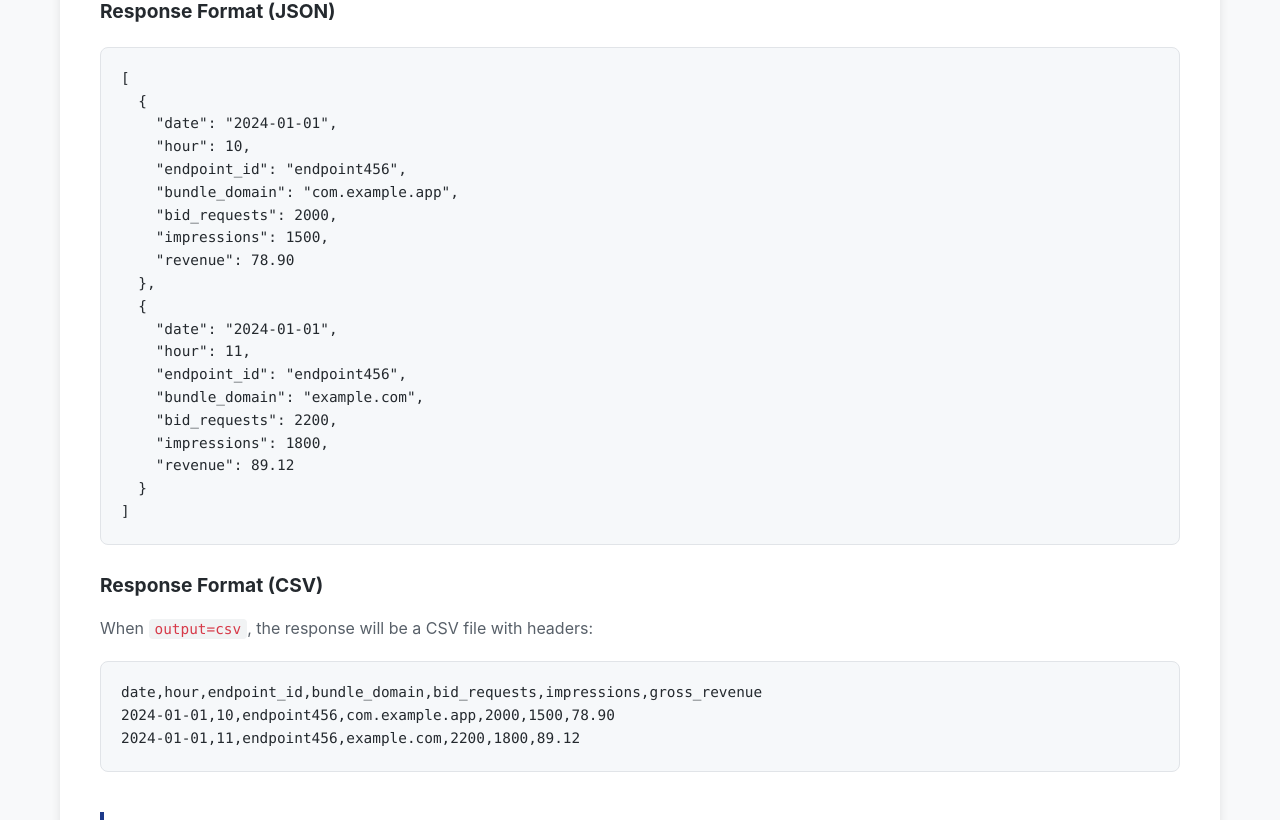
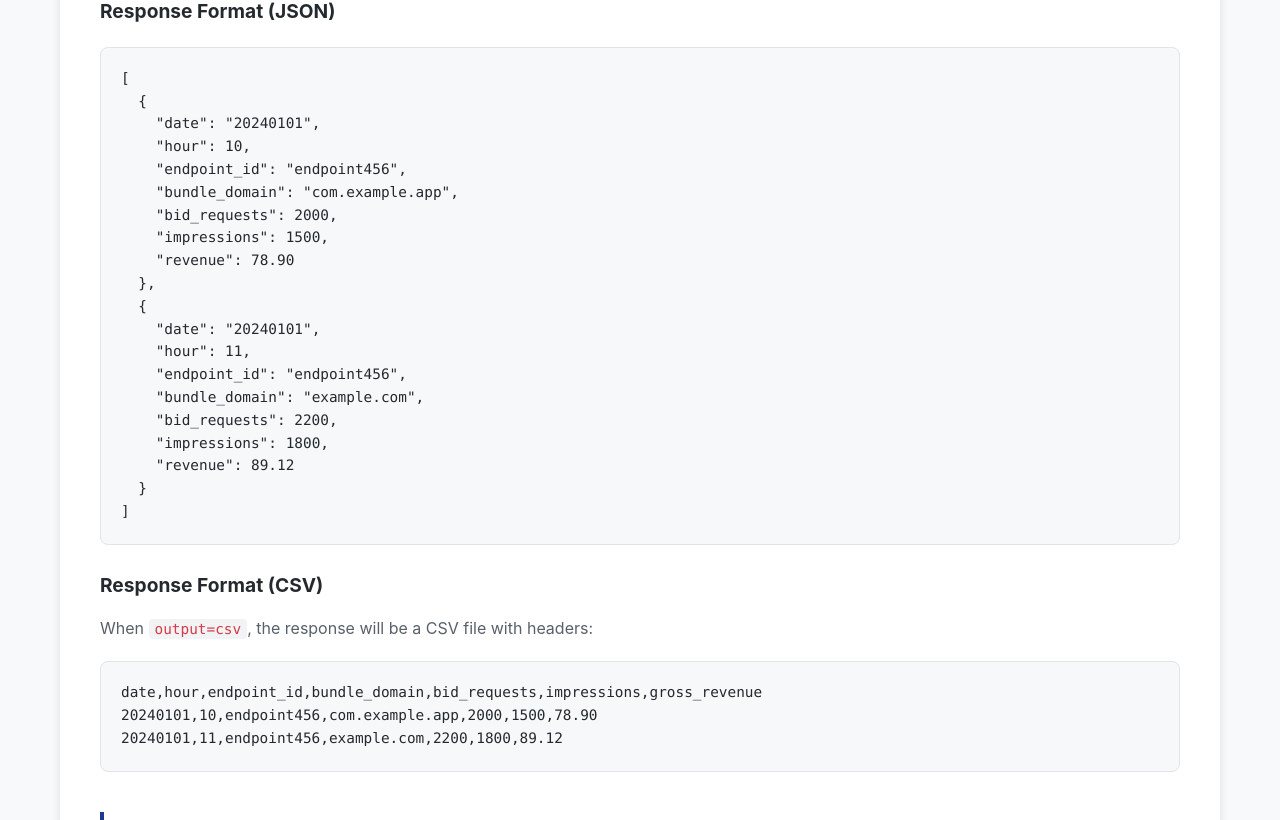
Before and after one commit to smart-exchange-ai-digital/public-api-docs, a Jekyll site: the page built from docs/api-specification.md, in a window 1280 px wide and 1400 px high, scrolled down 4338 px. Shown: the part 145-965 px from the top of the window. Built offline with Jekyll 4.4.1, drawn with Linux system fonts in a browser that asks for light colours; some of the changed text lies outside the part shown.

Commit message:
Resolved copilot review comments

````diff
--- a/docs/api-specification.md
+++ b/docs/api-specification.md
@@ -74,7 +74,7 @@ GET /api/v1/supply?api_key=AbCdEfGhIjKlMnOpQrStUvWxYz1234567890&ssp_id=ssp123&st
 ```json
 [
   {
-    "date": "2024-01-01",
+    "date": "20240101",
     "hour": 10,
     "site_id": "site123",
     "bundle_domain": "com.example.app",
@@ -83,7 +83,7 @@ GET /api/v1/supply?api_key=AbCdEfGhIjKlMnOpQrStUvWxYz1234567890&ssp_id=ssp123&st
     "revenue": 45.67
   },
   {
-    "date": "2024-01-01",
+    "date": "20240101",
     "hour": 11,
     "site_id": "site123",
     "bundle_domain": "example.com",
@@ -100,8 +100,8 @@ When `output=csv`, the response will be a CSV file with headers:
 
 ```csv
 date,hour,site_id,bundle_domain,ad_requests,impressions,revenue
-2024-01-01,10,site123,com.example.app,1500,1200,45.67
-2024-01-01,11,site123,example.com,1800,1500,52.34
+20240101,10,site123,com.example.app,1500,1200,45.67
+20240101,11,site123,example.com,1800,1500,52.34
 ```
 
 ## **Demand Partner API**
@@ -152,7 +152,7 @@ GET /api/v1/demand?api_key=AbCdEfGhIjKlMnOpQrStUvWxYz1234567890&dsp_id=dsp123&st
 ```json
 [
   {
-    "date": "2024-01-01",
+    "date": "20240101",
     "hour": 10,
     "endpoint_id": "endpoint456",
     "bundle_domain": "com.example.app",
@@ -161,7 +161,7 @@ GET /api/v1/demand?api_key=AbCdEfGhIjKlMnOpQrStUvWxYz1234567890&dsp_id=dsp123&st
     "revenue": 78.90
   },
   {
-    "date": "2024-01-01",
+    "date": "20240101",
     "hour": 11,
     "endpoint_id": "endpoint456",
     "bundle_domain": "example.com",
@@ -178,8 +178,8 @@ When `output=csv`, the response will be a CSV file with headers:
 
 ```csv
 date,hour,endpoint_id,bundle_domain,bid_requests,impressions,gross_revenue
-2024-01-01,10,endpoint456,com.example.app,2000,1500,78.90
-2024-01-01,11,endpoint456,example.com,2200,1800,89.12
+20240101,10,endpoint456,com.example.app,2000,1500,78.90
+20240101,11,endpoint456,example.com,2200,1800,89.12
 ```
 
 ## **Error Handling**
````
Also changed, not shown: other parts of docs/api-specification.md (+1 -1 lines).
